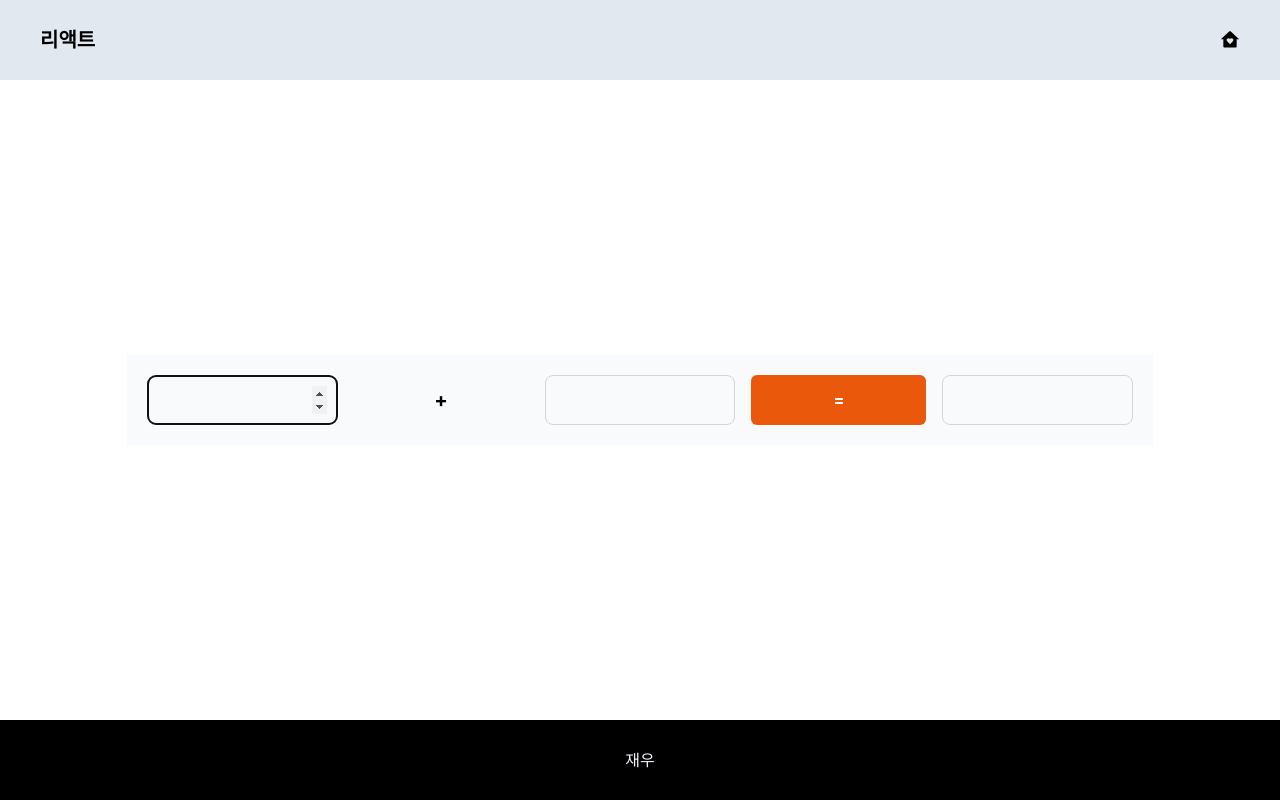
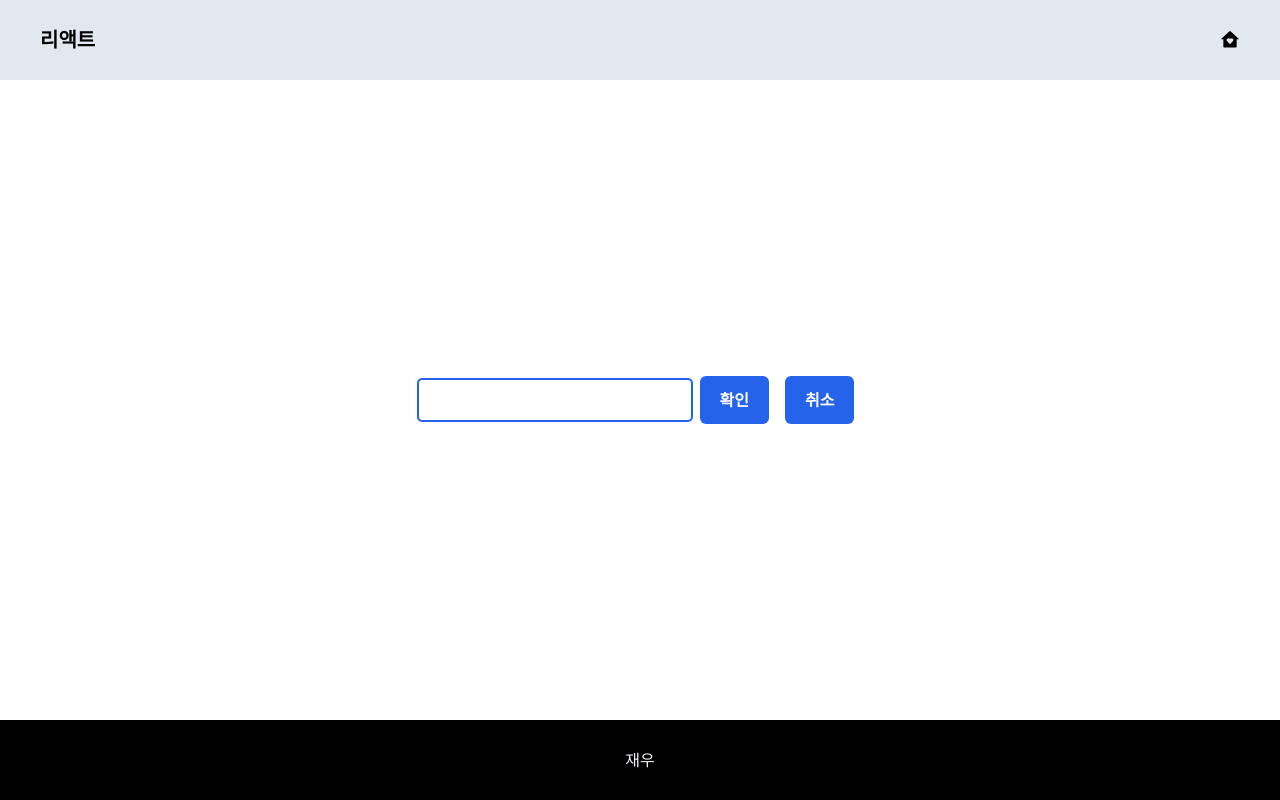
Before and after one commit to rlawodn102/react_practice, a React (Create React App) app: page / in a window 1280 px wide. Built offline with nearby package versions, Linux system fonts and the light colour scheme.

Commit message:
공공데이터 OPEN API를 활용한 한국관광공사 앱

```diff
--- a/package.json
+++ b/package.json
@@ -38,6 +38,7 @@
     ]
   },
   "devDependencies": {
+    "@tailwindcss/forms": "^0.5.11",
     "tailwindcss": "^3.4.19"
   }
 }
--- /dev/null
+++ b/src/08/Gallery.js
@@ -0,0 +1,73 @@
+import GalleryCard from "./GalleryCard";
+import TailButton from "../UI/TailButton";
+import { useState, useEffect, useRef } from "react";
+
+export default function Gallery() {
+    const [tdata, setTdata] = useState([]);
+    const [cards, setCards] = useState([]);
+    const inRef = useRef();
+
+    const getFetchData = () => {
+        let url = `https://apis.data.go.kr/B551011/PhotoGalleryService1/gallerySearchList1?`;
+        url = `${url}serviceKey=${process.env.REACT_APP_API_KEY}`;
+        url = `${url}&numOfRows=10&pageNo=1&MobileOS=ETC&MobileApp=AppTest&arrange=A&`;
+        url = `${url}keyword=${encodeURI(inRef.current.value)}&_type=json`;
+
+        fetch(url)
+        .then(resp => resp.json())
+        .then(data => setTdata(data.response.body.items.item))
+        .catch(err => console.log(err));
+    }
+
+    const handleOK = (e) => {
+        e.preventDefault();
+
+        if (inRef.current.value == '') {
+            alert('키워드를 입력하세요.');
+            inRef.current.focus();
+            return;
+        };
+
+        getFetchData();
+    }
+    const handleClear = () => {
+
+    }
+
+    useEffect(() => {
+        inRef.current.focus();
+    }, [])
+
+    useEffect(() => {
+        let tm = tdata.map(item => <GalleryCard
+                                    item = {item}
+                                    key={item.galContentId} />
+        );
+
+        setCards(tm);
+    }, [tdata])
+
+    return (
+        <div className="w-full h-full flex flex-col justify-start items-center">
+            <form className="w-10/12 h-24 flex justify-center items-center">
+                <div>
+                    <input type="text" id="txt1"
+                            ref={inRef}
+                            className="form-input rounded w-full" />
+                </div>
+                <div>
+                    <TailButton caption = '확인'
+                                bcolor = 'blue'
+                                handleClick = {handleOK} />
+                    <TailButton caption = '취소'
+                                bcolor = 'blue'
+                                handleClick = {handleClear} />
+                </div>
+            </form>
+            <div className="w-10/12 grid grid-cols-1
+                            md:grid-cols-2 lg:grid-cols-3 gap-2">
+                {cards}
+            </div>
+        </div>
+    )
+}
--- /dev/null
+++ b/src/08/GalleryCard.js
@@ -0,0 +1,31 @@
+export default function GalleryCard({item}) {
+    let sptags = item.galSearchKeyword.includes(',') ? item.galSearchKeyword.split(',') : [item.galSearchKeyword];
+    sptags = sptags.map(kw => <span
+                                className='inline-block bg-gray-200
+                                rounded-full px-3 py-1
+                                text-sm font-semibold
+                                text-gray-700 mr-2 mb-2'
+                                key = {kw}>{kw}</span>
+                        );
+
+    return (
+        <div className='max-w-sm rounded overflow-hidden shadow-lg'>
+            <img className='h-48 w-full'
+                src={item.galWebImageUrl.includes('http:')
+                        ? item.galWebImageUrl.replace('http:', 'https:')
+                        : item.galWebImageUrl}
+                alt={item.galTitle} />
+            <div className='px-6 py-4'>
+                <div className='font-bold text-xl mb-2'>
+                    {item.Title}
+                </div>
+                <div className='text-gray-700'>
+                    {item.galPhotographyLocation}
+                </div>
+            </div>
+            <div className='px-6 pt-4 pb-2'>
+                {sptags}
+            </div>
+        </div>
+    )
+}
--- a/src/App.js
+++ b/src/App.js
@@ -7,13 +7,14 @@ import './App.css';
 // import Lotto from './05/Lotto';
 // import Traffic from './06/Traffic';
 // import MyRef from './07/MyRef';
-import MyRefAdd from './07/MyRefAdd';
+// import MyRefAdd from './07/MyRefAdd';
+import Gallery from './08/Gallery';
 
 import { RiHomeHeartFill } from 'react-icons/ri';
 
 function App() {
   return (
-    <div className="flex flex-col w-full h-screen mx-auto">
+    <div className="flex flex-col w-full min-h-screen mx-auto">
       <header className='flex justify-between items-center text-xl font-bold h-20 p-10 bg-slate-200'>
         <p>리액트</p>
         <p><RiHomeHeartFill /></p>
@@ -25,7 +26,8 @@ function App() {
         {/* <Lotto /> */}
         {/* <Traffic /> */}
         {/* <MyRef /> */}
-        <MyRefAdd />
+        {/* <MyRefAdd /> */}
+        <Gallery />
       </main>
       <footer className='flex justify-center items-center h-20 bg-black text-slate-100'>
         재우
--- a/tailwind.config.js
+++ b/tailwind.config.js
@@ -4,5 +4,10 @@ module.exports = {
   theme: {
     extend: {},
   },
-  plugins: [],
+  plugins: [
+      require("@tailwindcss/forms")({
+      strategy: 'base', // only generate global styles
+      strategy: 'class', // only generate classes
+    })
+  ],
 }
```
Also changed, not shown: 1 other file (tests, documents, lock files or other folders).
